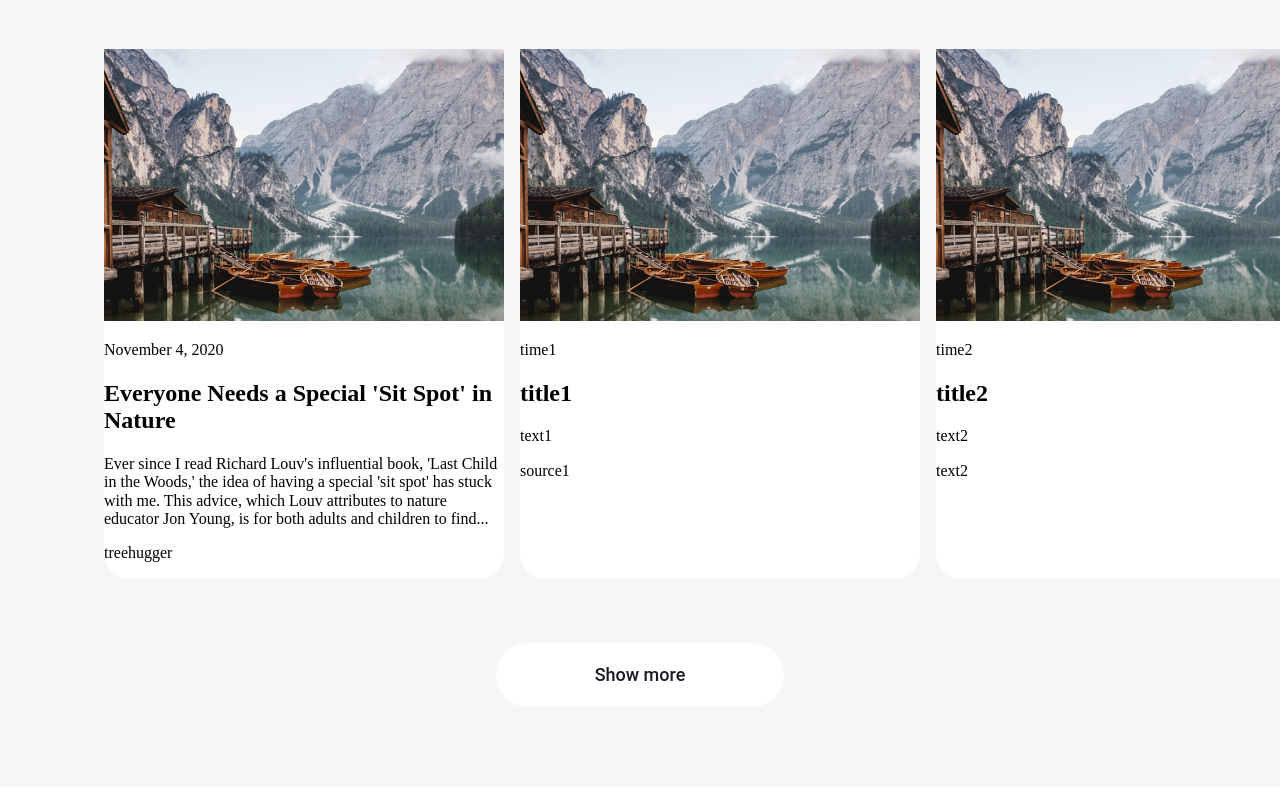
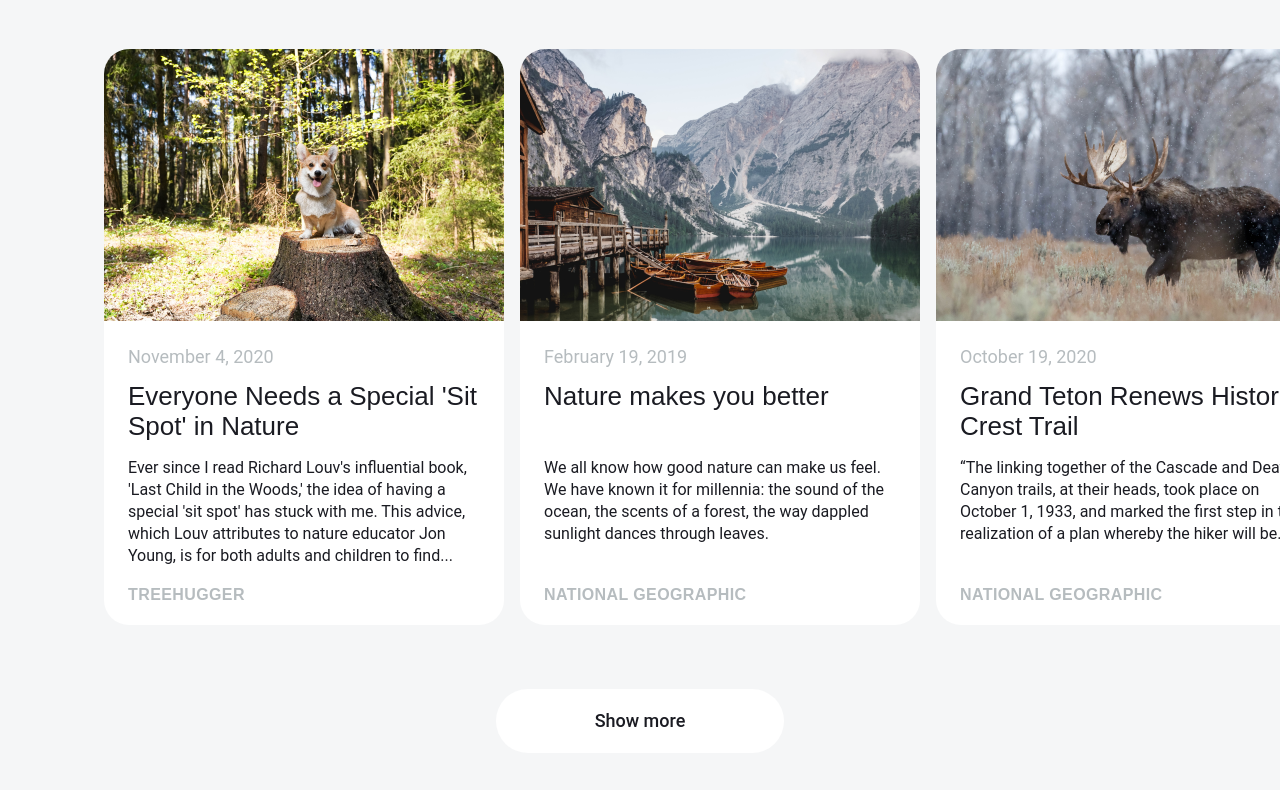
Before and after one commit to NitzanC07/news-explorer-frontend, a React app in the folder news-explorer-nitzan/: page / in a window 1280 px wide. Shown: the part 654-1444 px from the top of the page. Built offline with nearby package versions, Linux system fonts and the light colour scheme; a web font is replaced by a local one.

Commit message:
added style for card component

```diff
--- a/news-explorer-nitzan/src/components/Main/Main.js
+++ b/news-explorer-nitzan/src/components/Main/Main.js
@@ -1,7 +1,7 @@
 import Header from '../Header/Header'
 import SearchForm from '../SearchForm/SearchForm';
 import About from '../About/About';
-import NewsCard from '../NewsCard/NewsCard';
+import NewsCardList from '../NewsCardList/NewsCardList';
 
 function Main(props) {
 
@@ -12,7 +12,7 @@ function Main(props) {
                 <SearchForm />
             </div>
 
-            <NewsCard />
+            <NewsCardList />
 
             <About />
         </main>
--- a/news-explorer-nitzan/src/components/NewsCard/NewsCard.js
+++ b/news-explorer-nitzan/src/components/NewsCard/NewsCard.js
@@ -1,39 +1,12 @@
-import NewsCardList from "../NewsCardList/NewsCardList";
-import image01 from "../../images/cards-images/image_04.png";
-
 function NewsCard(props) {
 
     return(
         <div className="news-card">
-            <h2 className="news-card__title">Search results</h2>
-            <div className="news-card__cards">
-                <div className="news-card__cards-container">
-                    <NewsCardList
-                        image={image01}
-                        title="Everyone Needs a Special 'Sit Spot' in Nature"
-                        time="November 4, 2020"
-                        text="Ever since I read Richard Louv's influential book, 'Last Child in the Woods,' the idea of having a special 'sit spot' has stuck with me. This advice, which Louv attributes to nature educator Jon Young, is for both adults and children to find..."
-                        source="treehugger"
-                    />
-                    <NewsCardList
-                        image={image01}
-                        title="title1"
-                        time="time1"
-                        text="text1"
-                        source="source1"
-                    />
-                    <NewsCardList
-                        image={image01}
-                        title="title2"
-                        time="time2"
-                        text="text2"
-                        source="text2"
-                    />
-                </div>
-                <button className="news-card__button">Show more</button>
-            </div>
-
-
+            <img className="news-card__image" src={props.image} alt="card's pic" />
+            <p className="news-card__time">{props.time}</p>
+            <h2 className="news-card__title">{props.title}</h2>
+            <p className="news-card__text">{props.text}</p>
+            <p className="news-card__source">{props.source}</p>
         </div>
     )
 }
--- a/news-explorer-nitzan/src/components/NewsCard/NewsCards.css
+++ b/news-explorer-nitzan/src/components/NewsCard/NewsCards.css
@@ -1,5 +1,11 @@
 .news-card {
-    margin: 0;
-    padding: 80px 104px;
-    background-color: #F5F6F7;
+    width: 400px;
+    max-height: 576px;
+    background-color: #fff;
+    border: 0;
+    border-radius: 25px;
 }
+
+.news-card:hover {
+    box-shadow:  3px 3px 20px rgba(8, 29, 45, 0.1);
+}
--- /dev/null
+++ b/news-explorer-nitzan/src/components/NewsCard/__image/news-card__image.css
@@ -0,0 +1,4 @@
+.news-card__image {
+    border-radius: 25px 25px 0 0;
+    width: 100%;
+}
--- /dev/null
+++ b/news-explorer-nitzan/src/components/NewsCard/__source/news-card__source.css
@@ -0,0 +1,11 @@
+.news-card__source {
+    margin: 0 24px 24px;
+    font-family: 'Roboto_slab', Arial, Helvetica, sans-serif;
+    font-style: normal;
+    font-weight: 700;
+    font-size: 16px;
+    line-height: 20px;
+    letter-spacing: 0.4px;
+    text-transform: uppercase;
+    color: #B6BCBF;
+}
--- /dev/null
+++ b/news-explorer-nitzan/src/components/NewsCard/__text/news-card__text.css
@@ -0,0 +1,14 @@
+.news-card__text {
+    margin: 0 24px 18px;
+    height: fit-content;
+    height: 110px;
+    font-family: 'Roboto', Arial, Helvetica, sans-serif;
+    font-style: normal;
+    font-weight: 400;
+    font-size: 16px;
+    line-height: 22px;
+    color: #1A1B22;
+    text-overflow: ellipsis;
+    white-space: wrap;
+    overflow: hidden;
+}
--- /dev/null
+++ b/news-explorer-nitzan/src/components/NewsCard/__time/news-card__time.css
@@ -0,0 +1,9 @@
+.news-card__time {
+    margin: 20px 24px 12px;
+    font-family: 'Roboto', Arial, Helvetica, sans-serif;
+    font-style: normal;
+    font-weight: 400;
+    font-size: 18px;
+    line-height: 24px;
+    color: #B6BCBF;
+}
--- a/news-explorer-nitzan/src/components/NewsCard/__title/news-card__title.css
+++ b/news-explorer-nitzan/src/components/NewsCard/__title/news-card__title.css
@@ -1,10 +1,11 @@
 .news-card__title {
-    margin: 0 0 64px 0;
+    margin: 0 24px 16px;
     padding: 0;
-    font-family: 'Roboto_slab';
+    height: 60px;
+    font-family: 'Roboto_slab', Arial, Helvetica, sans-serif;
     font-style: normal;
     font-weight: 400;
-    font-size: 40px;
-    line-height: 46px;
+    font-size: 26px;
+    line-height: 30px;
     color: #1A1B22;
 }
--- a/news-explorer-nitzan/src/components/NewsCardList/NewCardList.css
+++ /dev/null
@@ -1,10 +0,0 @@
-.news-card-list {
-    width: 400px;
-    background-color: #fff;
-    border: 0;
-    border-radius: 25px;
-}
-
-.news-card-list:hover {
-    box-shadow:  3px 3px 20px rgba(8, 29, 45, 0.1);
-}
--- /dev/null
+++ b/news-explorer-nitzan/src/components/NewsCardList/NewsCardList.css
@@ -0,0 +1,5 @@
+.news-card-list {
+    margin: 0;
+    padding: 80px 104px;
+    background-color: #F5F6F7;
+}
--- a/news-explorer-nitzan/src/components/NewsCardList/NewsCardList.js
+++ b/news-explorer-nitzan/src/components/NewsCardList/NewsCardList.js
@@ -1,12 +1,42 @@
+import NewsCard from "../NewsCard/NewsCard";
+import image01 from "../../images/cards-images/image_08.png";
+import image02 from "../../images/cards-images/image_04.png";
+import image03 from "../../images/cards-images/image_07.png";
+
 function NewsCardList(props) {
 
     return(
+
         <div className="news-card-list">
-            <img className="news-card-list__image" src={props.image} alt="card's pic" />
-            <p className="news-card-list__time">{props.time}</p>
-            <h2 className="news-card-list__title">{props.title}</h2>
-            <p className="news-card-list__text">{props.text}</p>
-            <p className="news-card-list__source">{props.source}</p>
+            <h2 className="news-card-list__title">Search results</h2>
+            <div className="news-card-list__cards">
+                <div className="news-card-list__cards-container">
+                    <NewsCard
+                        image={image01}
+                        title="Everyone Needs a Special 'Sit Spot' in Nature"
+                        time="November 4, 2020"
+                        text="Ever since I read Richard Louv's influential book, 'Last Child in the Woods,' the idea of having a special 'sit spot' has stuck with me. This advice, which Louv attributes to nature educator Jon Young, is for both adults and children to find..."
+                        source="treehugger"
+                    />
+                    <NewsCard
+                        image={image02}
+                        title="Nature makes you better"
+                        time="February 19, 2019"
+                        text="We all know how good nature can make us feel. We have known it for millennia: the sound of the ocean, the scents of a forest, the way dappled sunlight dances through leaves."
+                        source="national geographic"
+                    />
+                    <NewsCard
+                        image={image03}
+                        title="Grand Teton Renews Historic Crest Trail"
+                        time="October 19, 2020"
+                        text="“The linking together of the Cascade and Death Canyon trails, at their heads, took place on October 1, 1933, and marked the first step in the realization of a plan whereby the hiker will be..."
+                        source="national geographic"
+                    />
+                </div>
+                <button className="news-card-list__button">Show more</button>
+            </div>
+
+
         </div>
     )
 }
--- a/news-explorer-nitzan/src/components/NewsCard/__button/news-card__button.css
+++ b/news-explorer-nitzan/src/components/NewsCardList/__button/news-card-list__button.css
@@ -1,4 +1,4 @@
-.news-card__button {
+.news-card-list__button {
     width: 288px;
     height: 64px;
     background-color: #fff;
@@ -17,6 +17,6 @@
     color: #1A1B22;
 }
 
-.news-card__button:hover {
+.news-card-list__button:hover {
     background-color: #E8E8E8;
 }
--- a/news-explorer-nitzan/src/components/NewsCard/__cards-container/news-card__cards-container.css
+++ b/news-explorer-nitzan/src/components/NewsCardList/__cards-container/news-card-list__cards-container.css
@@ -1,4 +1,4 @@
-.news-card__cards-container {
+.news-card-list__cards-container {
     margin: 0 0 64px 0;
     display: grid;
     grid-template-columns: repeat(3, 1fr);
--- a/news-explorer-nitzan/src/components/NewsCard/__cards/news-card__cards.css
+++ b/news-explorer-nitzan/src/components/NewsCardList/__cards/news-card-list__cards.css
@@ -1,4 +1,4 @@
-.news-card__cards {
+.news-card-list__cards {
     display: flex;
     flex-direction: column;
     align-items: center;
--- /dev/null
+++ b/news-explorer-nitzan/src/components/NewsCardList/__title/news-card-list__title.css
@@ -0,0 +1,10 @@
+.news-card-list__title {
+    margin: 0 0 64px 0;
+    padding: 0;
+    font-family: 'Roboto_slab';
+    font-style: normal;
+    font-weight: 400;
+    font-size: 40px;
+    line-height: 46px;
+    color: #1A1B22;
+}
--- a/news-explorer-nitzan/src/index.css
+++ b/news-explorer-nitzan/src/index.css
@@ -24,14 +24,22 @@
 @import url('./components/SearchForm/__search-field/search-form__search-field.css');
 @import url('./components/SearchForm/__input/search-form__input.css');
 @import url('./components/SearchForm/__button/search-form__button.css');
+
+/* Style in New card list component - for each card */
+@import url('./components/NewsCardList/NewsCardList.css');
+@import url('./components/NewsCardList/__title/news-card-list__title.css');
+@import url('./components/NewsCardList/__cards/news-card-list__cards.css');
+@import url('./components/NewsCardList/__cards-container/news-card-list__cards-container.css');
+@import url('./components/NewsCardList/__button/news-card-list__button.css');
+
 /* Styles in News cards component */
 @import url('./components/NewsCard/NewsCards.css');
+@import url('./components/NewsCard/__image/news-card__image.css');
+@import url('./components/NewsCard/__time/news-card__time.css');
 @import url('./components/NewsCard/__title/news-card__title.css');
-@import url('./components/NewsCard/__cards/news-card__cards.css');
-@import url('./components/NewsCard/__cards-container/news-card__cards-container.css');
-@import url('./components/NewsCard/__button/news-card__button.css');
-/* Style in New card list component - for each card */
-@import url('./components/NewsCardList/NewCardList.css');
+@import url('./components/NewsCard/__text/news-card__text.css');
+@import url('./components/NewsCard/__source/news-card__source.css');
+
 /* Styles in About component */
 @import url('./components/About/About.css');
 @import url('./components/About/__image/about__image.css');
```
